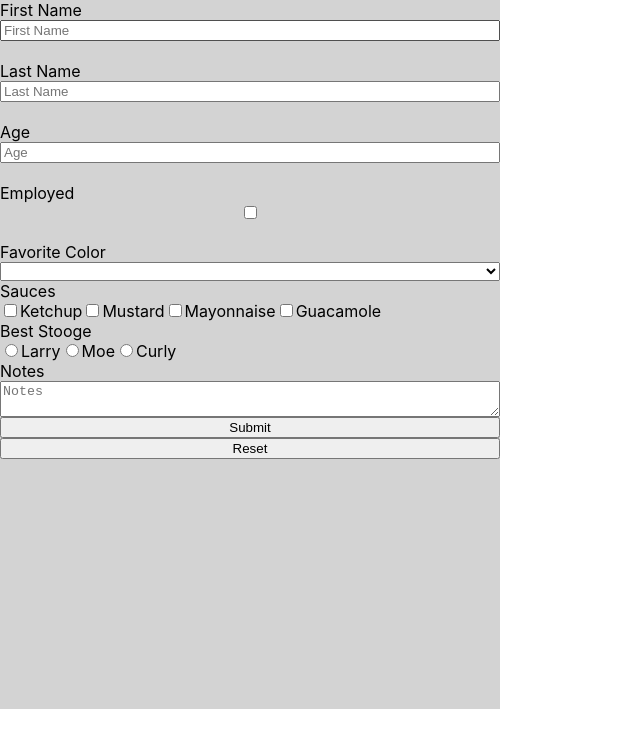
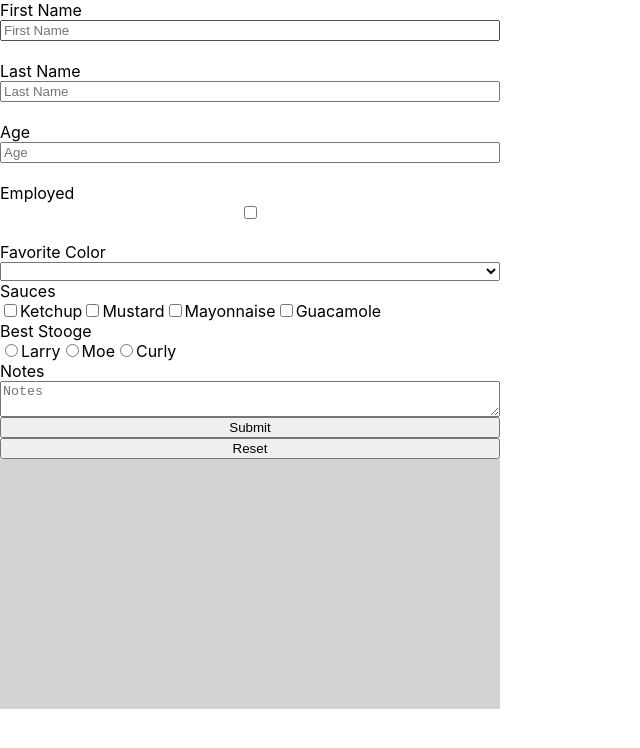
Before and after one commit to modinessa/react-forms, a React (Create React App) app: page / in a window 1280 px wide. Shown: the top 748 px of the page, without its empty margins (0-640 px from the left). Built offline with nearby package versions, Linux system fonts and the light colour scheme; the HTML template or start-up script is replaced by a standard one.

Commit message:
Edit styles

```diff
--- a/src/App.css
+++ b/src/App.css
@@ -2,7 +2,6 @@
 	max-width: 500px;
 	display: flex;
 	flex-direction: column;
-	background-color: lightgray;
 
 }
 
```
